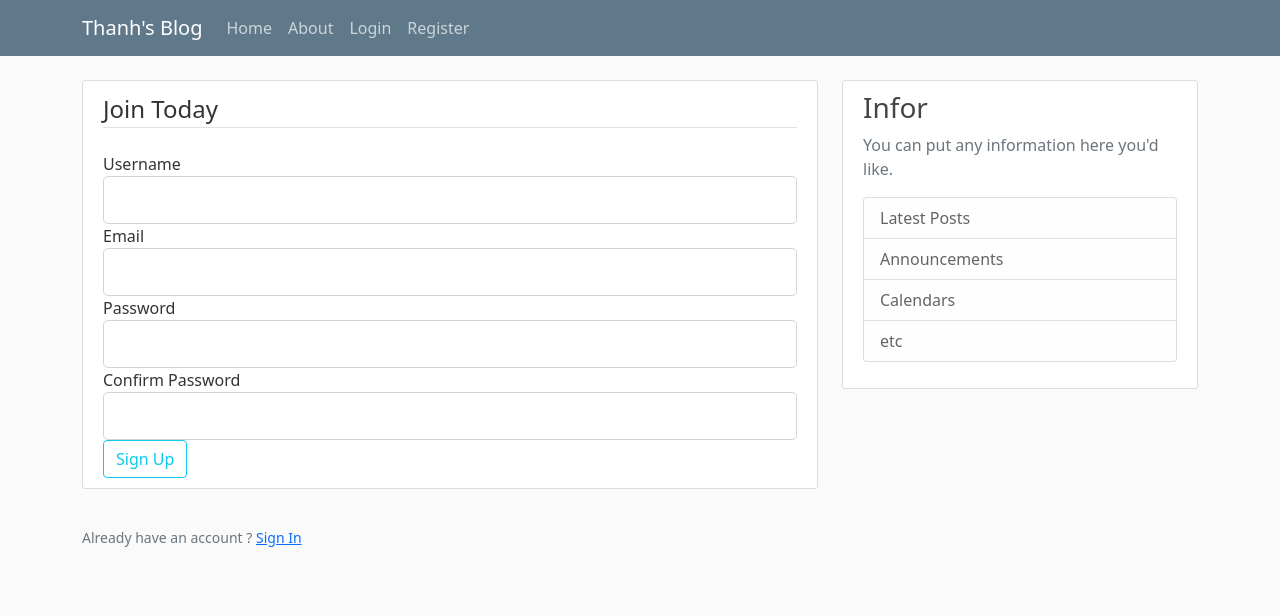
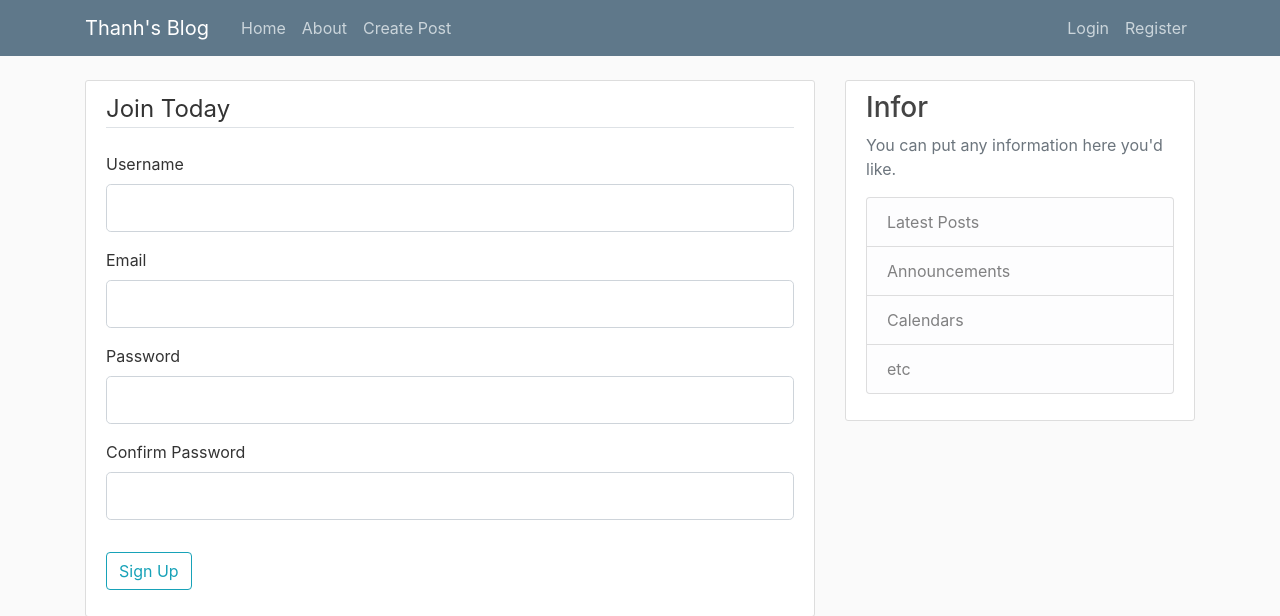
Before and after one commit to ThanhLa1802/web_framework, a Flask app: page /register in a window 1280 px wide. Shown: the top 616 px of the page. Run offline with Flask 2, Linux system fonts and the light colour scheme; some libraries are stand-ins or nearby versions.

Commit message:
update code

```diff
--- a/FLASK_PROJECT/Blog App/flaskblog/forms.py
+++ b/FLASK_PROJECT/Blog App/flaskblog/forms.py
@@ -2,18 +2,22 @@
 from flask_wtf import FlaskForm
 from wtforms import StringField
 from wtforms.fields.core import BooleanField
-from wtforms.fields.simple import PasswordField, SubmitField
+from wtforms.fields.simple import PasswordField, SubmitField, TextAreaField
 from wtforms.validators import DataRequired, Length, Email,EqualTo, ValidationError
+from flask_wtf.file import FileAllowed, FileField
+from flask_login import current_user
+
+
 
 class RegistrationForm(FlaskForm):
-    user_name = StringField('Username', validators = [DataRequired(), Length(min =2, max = 20)])
+    username = StringField('Username', validators = [DataRequired(), Length(min =2, max = 20)])
     email = StringField('Email', validators=[DataRequired(), Email()])
     password = PasswordField('Password', validators=[DataRequired()])
     confirm_password = PasswordField('Confirm Password', validators=[DataRequired(), EqualTo('password')])
     submit = SubmitField('Sign Up')
 
-    def validate_user_name(self, user_name):
-        user = User.query.filter_by(user_name=user_name.data).first()
+    def validate_username(self, username):
+        user = User.query.filter_by(user_name=username.data).first()
         if user:
             raise ValidationError('That username is taken. Please choose a different one.')
 
@@ -26,3 +30,26 @@
     password = PasswordField('Password', validators=[DataRequired()])
     remember = BooleanField("Remember Me")
     submit = SubmitField('Login')
+
+class UpdateAccountForm(FlaskForm):
+    username = StringField('Username', validators = [DataRequired(), Length(min =2, max = 20)])
+    email = StringField('Email', validators=[DataRequired(), Email()])
+    picture = FileField('Update Profile Picture', validators=[FileAllowed(['jpg', 'png'])])
+    submit = SubmitField('Update')
+
+    def validate_username(self, username):
+        if username.data != current_user.user_name:
+            user = User.query.filter_by(user_name=username.data).first()
+            if user:
+                raise ValidationError('That username is taken. Please choose a different one.')
+
+    def validate_email(self, email):
+        if email.data != current_user.email:
+            user = User.query.filter_by(email=email.data).first()
+            if user:
+                raise ValidationError('That email is taken. Please choose a different one.')
+
+class PostForm(FlaskForm):
+    title = StringField("Title", validators = [DataRequired()])
+    content = TextAreaField("Content", validators=[DataRequired()])
+    submit = SubmitField('Post')
--- a/FLASK_PROJECT/Blog App/flaskblog/routes.py
+++ b/FLASK_PROJECT/Blog App/flaskblog/routes.py
@@ -1,25 +1,23 @@
 from flask.globals import request
+from flask_wtf import form
 from flaskblog.models import User, Post
-from flask import Flask, render_template, flash, url_for
+from flask import Flask, render_template, flash, url_for, abort
 from werkzeug.utils import redirect
-from flaskblog.forms import RegistrationForm, LoginForm
+from flaskblog.forms import RegistrationForm, LoginForm, UpdateAccountForm, PostForm
 from flaskblog import app
 from flaskblog import db
 from flaskblog import bcrypt
 from flask_login import login_user, current_user, logout_user, login_required
-posts = [
-    {
-        'author': 'Thanh deptrai',
-        'title': 'Blog Post 1',
-        'content': "It is first post!",
-        'date_posted': 'September 7, 2021'
-    }
-]
+import os
+import secrets
+from PIL import Image
+from flask_dance.contrib.github import make_github_blueprint, github
 
 #decorator
 @app.route("/")
 @app.route("/home")
 def home():
+    posts = Post.query.all()
     return render_template('home.html', posts  = posts)
 
 @app.route("/about")
@@ -30,7 +28,7 @@
     form = RegistrationForm()
     if form.validate_on_submit():
         hashed_password = bcrypt.generate_password_hash(form.password.data).decode('utf-8')
-        user = User(user_name = form.user_name.data, email = form.email.data, password = hashed_password)
+        user = User(user_name = form.username.data, email = form.email.data, password = hashed_password)
         db.session.add(user)
         db.session.commit()
         flash('Your account has been create!', 'success' )
@@ -60,8 +58,96 @@
     logout_user()
     return redirect(url_for('home'))
 
+def save_picture(form_picture):
+    random_hex = secrets.token_hex(8)
+    #get name picture
+    _, f_text = os.path.splitext(form_picture.filename)
+    picture_fn = random_hex + f_text
+    picture_path = os.path.join(app.root_path, 'static/profile_pics', picture_fn)
+
+    out_size = (125, 125)
+    i = Image.open(form_picture)
+    i.thumbnail
+    i.save(picture_path)
+
+    return picture_fn
+
 #infor account
-@app.route("/account")
+@app.route("/account", methods = ['GET', 'POST'])
 @login_required
 def account():
-    return render_template('account.html', title = 'Account')
+    form = UpdateAccountForm()
+    if form.validate_on_submit():
+        if form.picture.data:
+            picture_file = save_picture(form.picture.data)
+            current_user.image_file = picture_file
+
+        current_user.user_name = form.username.data
+        current_user.email = form.email.data
+        db.session.commit()
+        flash('Your account has been updated!','success')
+        return redirect(url_for('account'))
+
+    elif request.method =='GET':
+        form.username.data = current_user.user_name
+        form.email.data = current_user.email
+    image_file = url_for('static', filename = 'profile_pics/' + current_user.image_file)
+
+    return render_template('account.html', title = 'Account', image_file = image_file, form= form)
+
+@app.route("/post/new", methods = ['GET', 'POST'])
+@login_required
+def new_post():
+    form = PostForm()
+    if form.validate_on_submit():
+        post_title = form.title.data
+        post_content = form.content.data
+        post = Post(title = post_title,content = post_content, author = current_user)
+        db.session.add(post)
+        db.session.commit()
+        flash('Your post has been created!','success')
+        return redirect(url_for('home'))
+    return render_template("create_post.html", title = "Create Post", form = form , name = "New Post")
+
+@app.route("/post/<int:post_id>", methods = ['GET', 'POST'])
+def post(post_id):
+    post = Post.query.get_or_404(post_id)
+    return render_template('post.html', title = 'post', post = post)
+
+@app.route("/gitlogin")
+def gitlogin():
+    if not github.authorized:
+        return redirect(url_for("github.login"))
+    resp = github.get("/user")
+    assert resp.ok
+    print(resp.json())
+    return "You are @{login} on GitHub".format(login=resp.json()["login"])
+
+@app.route("/post/<int:post_id>/update", methods = ['GET', 'POST'])
+@login_required
+def update_post(post_id):
+    post = Post.query.get_or_404(post_id)
+    if post.author != current_user:
+        abort(403)
+    form = PostForm()
+    if form.validate_on_submit():
+        post.title = form.title.data
+        post.content = form.content.data
+        db.session.commit()
+        flash("Post updated!",'success')
+        return redirect (url_for('post', post_id = post_id))
+    elif request.method == 'GET':
+        form.title.data = post.title
+        form.content.data = post.content
+    return render_template('create_post.html', title = 'Update Post', form = form, name = "Update Post")
+
+@app.route("/post/<int:post_id>/delete", methods = ['GET', 'POST'])
+@login_required
+def delete_post(post_id):
+    post = Post.query.get_or_404(post_id)
+    if post.author != current_user:
+        abort(403)
+    db.session.delete(post)
+    db.session.commit()
+    flash("Post deleted!",'success')
+    return redirect (url_for('home'))
--- a/FLASK_PROJECT/Blog App/flaskblog/templates/layout.html
+++ b/FLASK_PROJECT/Blog App/flaskblog/templates/layout.html
@@ -3,17 +3,17 @@
 <head>
     <!-- Required meta tags -->
     <meta charset="utf-8">
-        <meta name="viewport" content="width=device-width, initial-scale=1">
+    <meta name="viewport" content="width=device-width, initial-scale=1, shrink-to-fit=no">
 
     <!-- Bootstrap CSS -->
-        <link href="https://cdn.jsdelivr.net/npm/bootstrap@5.1.0/dist/css/bootstrap.min.css" rel="stylesheet" integrity="sha384-KyZXEAg3QhqLMpG8r+8fhAXLRk2vvoC2f3B09zVXn8CA5QIVfZOJ3BCsw2P0p/We" crossorigin="anonymous">
-        <link rel="stylesheet" type = "text/css" href = "{{ url_for('static',filename ='main.css') }}">
+    <link rel="stylesheet" href="https://maxcdn.bootstrapcdn.com/bootstrap/4.0.0/css/bootstrap.min.css" integrity="sha384-Gn5384xqQ1aoWXA+058RXPxPg6fy4IWvTNh0E263XmFcJlSAwiGgFAW/dAiS6JXm" crossorigin="anonymous">
+
+    <link rel="stylesheet" type="text/css" href="{{ url_for('static', filename='main.css') }}">
+
     {% if title %}
-        <title>
-        Thanh's Blog - {{title}}
-        </title>
+        <title>Blog - {{ title }}</title>
     {% else %}
-        <title>Flask Blog</title>
+        <title>Thanh's Blog</title>
     {% endif %}
 </head>
 <body>
@@ -28,6 +28,7 @@
             <div class="navbar-nav mr-auto">
               <a class="nav-item nav-link" href="{{ url_for('home') }}">Home</a>
               <a class="nav-item nav-link" href="{{ url_for('about') }}">About</a>
+              <a class="nav-item nav-link" href="{{ url_for('new_post') }}">Create Post</a>
             </div>
             <!-- Navbar Right Side -->
             <div class="navbar-nav">
@@ -49,18 +50,17 @@
           {% with messages = get_flashed_messages(with_categories=true) %}
             {% if messages %}
               {% for category, message in messages %}
-                    <div class="alert alert -{{ category }}">
-                      {{message}}
+                <div class="alert alert-{{ category }}">
+                  {{ message }}
                 </div>
               {% endfor %}
             {% endif %}
           {% endwith %}
-              {% block content %}
-              {% endblock %}
+          {% block content %}{% endblock %}
         </div>
         <div class="col-md-4">
           <div class="content-section">
-                  <h3>Infor</h3>
+            <h3>Infor </h3>
             <p class='text-muted'>You can put any information here you'd like.
               <ul class="list-group">
                 <li class="list-group-item list-group-item-light">Latest Posts</li>
@@ -73,6 +73,10 @@
         </div>
       </div>
     </main>
+
+
+    <!-- Optional JavaScript -->
+    <!-- jQuery first, then Popper.js, then Bootstrap JS -->
     <script src="https://code.jquery.com/jquery-3.2.1.slim.min.js" integrity="sha384-KJ3o2DKtIkvYIK3UENzmM7KCkRr/rE9/Qpg6aAZGJwFDMVNA/GpGFF93hXpG5KkN" crossorigin="anonymous"></script>
     <script src="https://cdnjs.cloudflare.com/ajax/libs/popper.js/1.12.9/umd/popper.min.js" integrity="sha384-ApNbgh9B+Y1QKtv3Rn7W3mgPxhU9K/ScQsAP7hUibX39j7fakFPskvXusvfa0b4Q" crossorigin="anonymous"></script>
     <script src="https://maxcdn.bootstrapcdn.com/bootstrap/4.0.0/js/bootstrap.min.js" integrity="sha384-JZR6Spejh4U02d8jOt6vLEHfe/JQGiRRSQQxSfFWpi1MquVdAyjUar5+76PVCmYl" crossorigin="anonymous"></script>
--- a/FLASK_PROJECT/Blog App/flaskblog/templates/login.html
+++ b/FLASK_PROJECT/Blog App/flaskblog/templates/login.html
@@ -48,5 +48,8 @@
     <small class="text-muted">
         Need An Account? <a class="ml-2" href="{{ url_for('register') }}">Sign Up Now</a>
     </small>
+    <small class="text-muted">
+        Log in with github <a class="ml-2" href="{{ url_for('gitlogin') }}">Log In Now</a>
+    </small>
 </div>
 {% endblock content %}
--- a/FLASK_PROJECT/Blog App/flaskblog/templates/register.html
+++ b/FLASK_PROJECT/Blog App/flaskblog/templates/register.html
@@ -6,8 +6,8 @@
         <fieldset class="form-group">
             <legend class="border-bottom mb-4">Join Today</legend>
             <div class = "form-group">
-                {{ form.user_name.label(class = "form-control-label") }}
-                {{ form.user_name(class = "form-control form-control-lg") }}
+                {{ form.username.label(class = "form-control-label") }}
+                {{ form.username(class = "form-control form-control-lg") }}
             </div>
             <div class = "form-group">
                 {{ form.email.label(class = "form-control-label")}}
```
Also changed, not shown: FLASK_PROJECT/Blog App/flaskblog/__init__.py (+6 -1 lines), FLASK_PROJECT/Blog App/flaskblog/templates/account.html (+54 -1 lines), FLASK_PROJECT/Blog App/flaskblog/templates/home.html (+4 -3 lines), FLASK_PROJECT/Blog App/flaskblog/site.db. Lines whose indentation alone changed are shown as unchanged.
